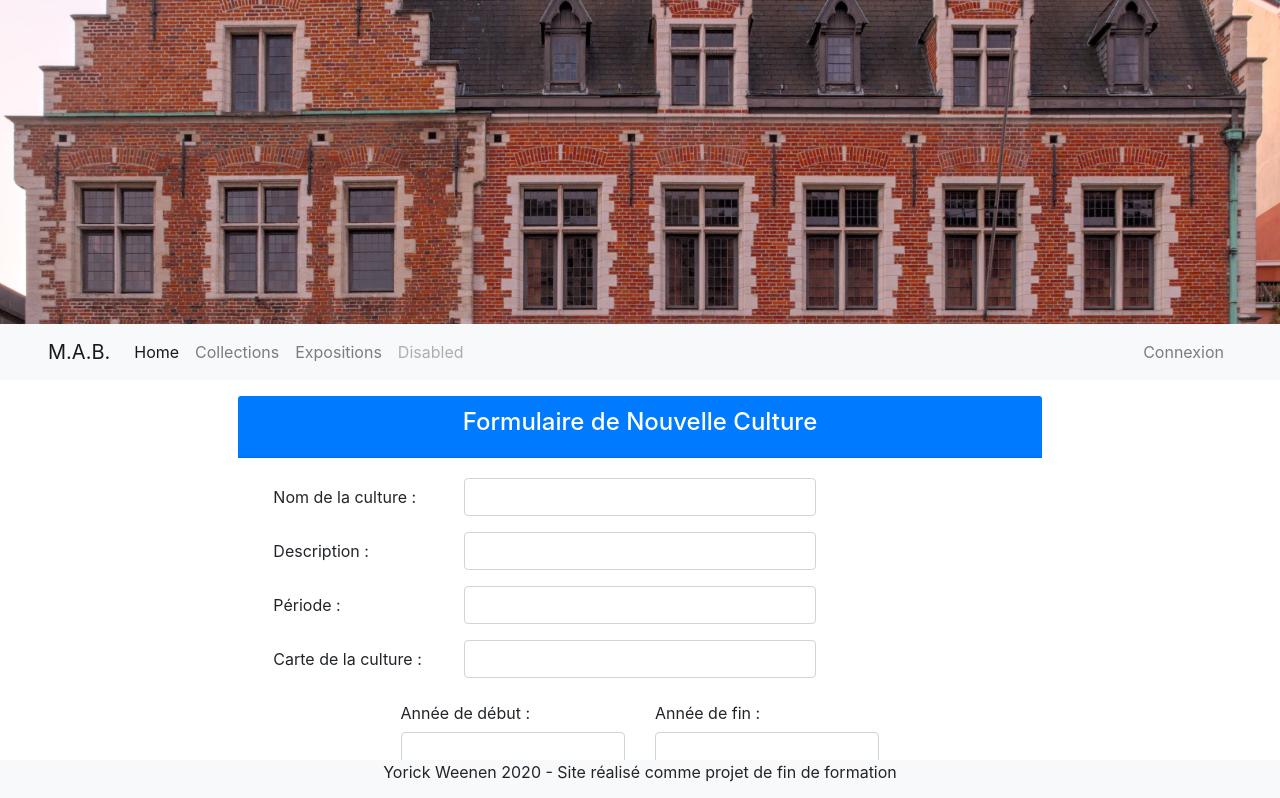
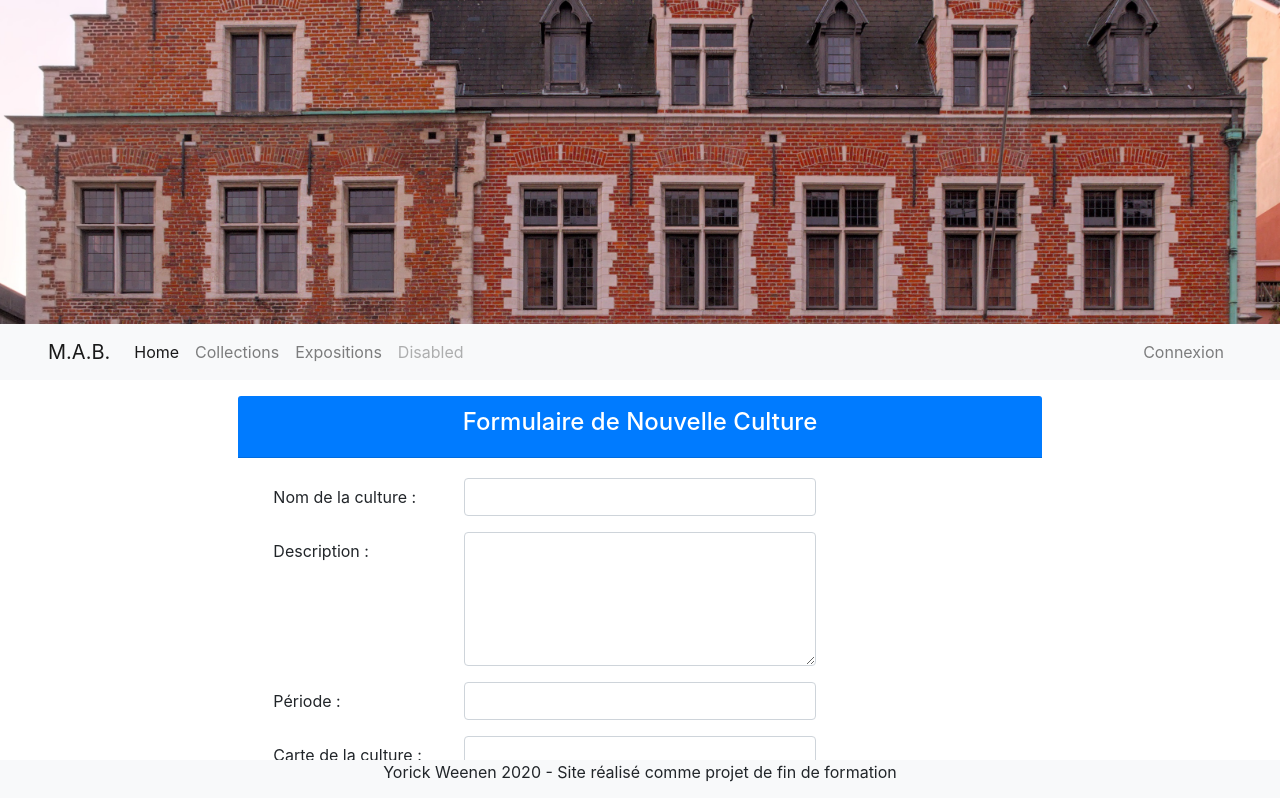
Before and after one commit to Weptak/mab-front, an Angular app: page /newCulture in a window 1280 px wide. Shown: the top 798 px of the page. Built offline with nearby package versions, Linux system fonts and the light colour scheme.

Commit message:
text area in add culture form

```diff
--- a/src/app/Components/add-culture/add-culture.component.html
+++ b/src/app/Components/add-culture/add-culture.component.html
@@ -19,11 +19,12 @@
         <div class="form-group row">
           <label class="col-lg-3 col-form-label"> Description :</label>
           <div class="col-lg-6">
-            <input
+            <textarea
               class="form-control"
               type="text"
               formControlName="description"
-            />
+              rows="5"
+            ></textarea>
           </div>
         </div>
         <div class="form-group row">
```
